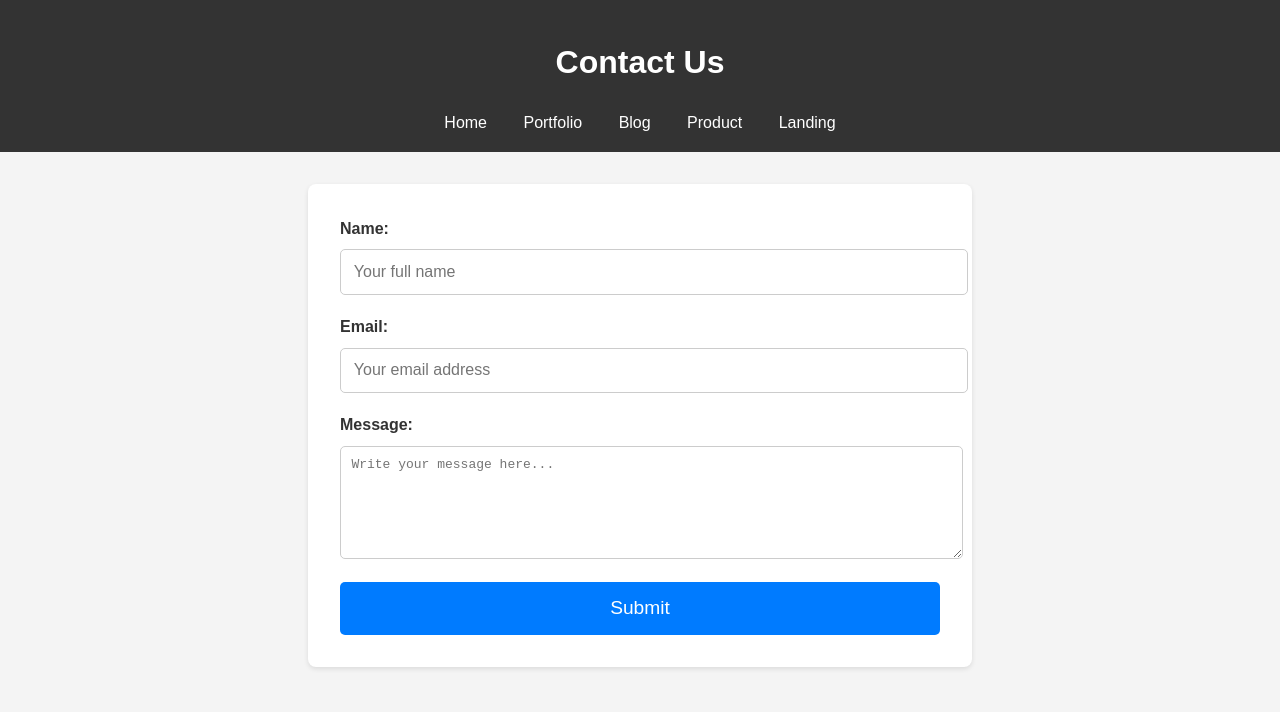
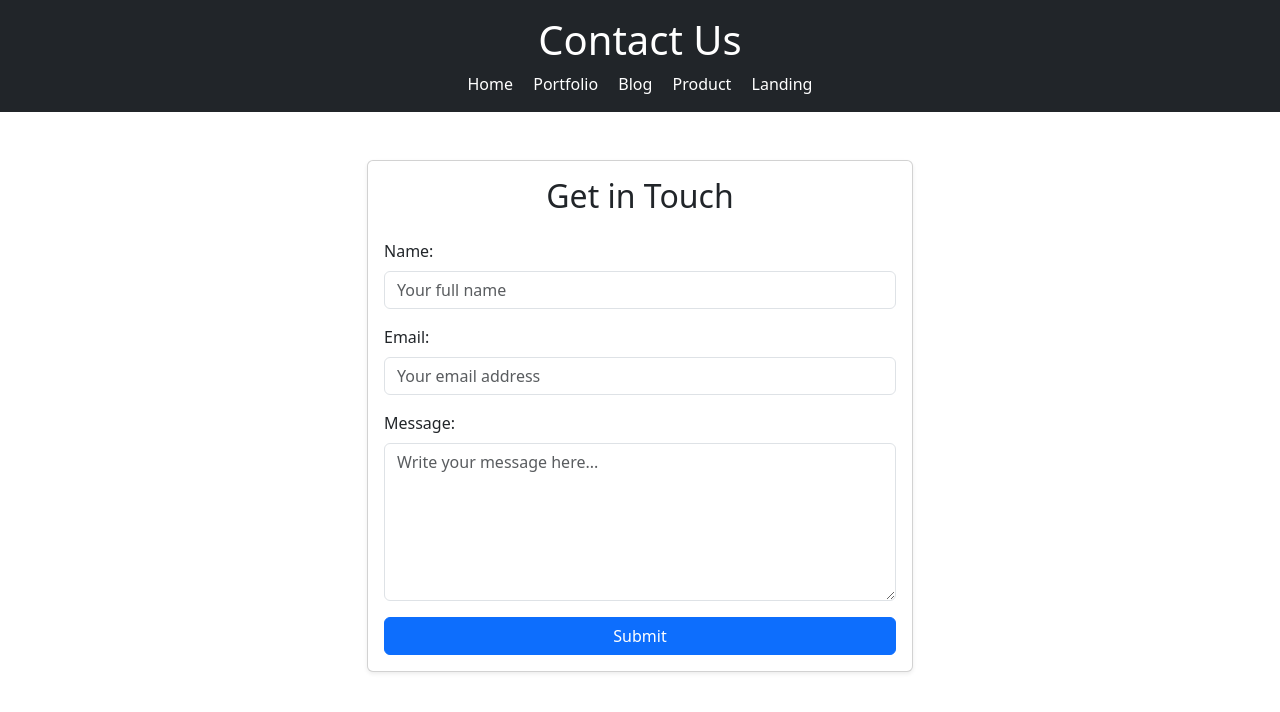
Before and after one commit to ZhoomartSuranbaev/my-website, a plain HTML site: page contact.html in a window 1280 px wide. Drawn offline with nearby package versions, Linux system fonts and the light colour scheme.

Commit message:
Update contact.html

```diff
--- a/contact.html
+++ b/contact.html
@@ -5,97 +5,49 @@
     <meta charset="UTF-8">
     <meta name="viewport" content="width=device-width, initial-scale=1.0">
     <title>Contact</title>
-    <style>
-        body {
-            font-family: Arial, sans-serif;
-            margin: 0;
-            padding: 0;
-            line-height: 1.6;
-            background-color: #f4f4f4;
-        }
-
-        header {
-            background: #333;
-            color: #fff;
-            padding: 1em 0;
-            text-align: center;
-        }
-
-        nav a {
-            margin: 0 1em;
-            color: #fff;
-            text-decoration: none;
-        }
-
-        .container {
-            max-width: 600px;
-            margin: 2em auto;
-            padding: 2em;
-            background: #fff;
-            border-radius: 8px;
-            box-shadow: 0 2px 5px rgba(0, 0, 0, 0.1);
-        }
-
-        form label {
-            display: block;
-            margin-bottom: 0.5em;
-            font-weight: bold;
-            color: #333;
-        }
-
-        form input,
-        form textarea {
-            width: 100%;
-            padding: 0.8em;
-            margin-bottom: 1.2em;
-            border: 1px solid #ccc;
-            border-radius: 5px;
-            font-size: 1em;
-        }
-
-        form button {
-            display: block;
-            width: 100%;
-            padding: 0.8em;
-            background: #007BFF;
-            color: #fff;
-            border: none;
-            border-radius: 5px;
-            font-size: 1.2em;
-            cursor: pointer;
-        }
-
-        form button:hover {
-            background: #0056b3;
-        }
-    </style>
+    <!-- Bootstrap CSS -->
+    <link href="https://cdn.jsdelivr.net/npm/bootstrap@5.3.2/dist/css/bootstrap.min.css" rel="stylesheet">
 </head>
 
 <body>
-    <header>
+    <header class="bg-dark text-white text-center py-3">
         <h1>Contact Us</h1>
-        <nav>
-            <a href="index.html">Home</a>
-            <a href="portfolio.html">Portfolio</a>
-            <a href="blog.html">Blog</a>
-            <a href="product.html">Product</a>
-            <a href="landing.html">Landing</a>
+        <nav class="d-inline">
+            <a href="index.html" class="text-white mx-2 text-decoration-none">Home</a>
+            <a href="portfolio.html" class="text-white mx-2 text-decoration-none">Portfolio</a>
+            <a href="blog.html" class="text-white mx-2 text-decoration-none">Blog</a>
+            <a href="product.html" class="text-white mx-2 text-decoration-none">Product</a>
+            <a href="landing.html" class="text-white mx-2 text-decoration-none">Landing</a>
         </nav>
     </header>
-    <div class="container">
-        <form>
-            <label for="name">Name:</label>
-            <input type="text" id="name" name="name" placeholder="Your full name" required>
-
-            <label for="email">Email:</label>
-            <input type="email" id="email" name="email" placeholder="Your email address" required>
-
-            <label for="message">Message:</label>
-            <textarea id="message" name="message" rows="6" placeholder="Write your message here..." required></textarea>
-
-            <button type="submit">Submit</button>
-        </form>
+    <div class="container my-5">
+        <div class="row justify-content-center">
+            <div class="col-md-8 col-lg-6">
+                <div class="card shadow-sm">
+                    <div class="card-body">
+                        <h2 class="card-title text-center mb-4">Get in Touch</h2>
+                        <form>
+                            <div class="mb-3">
+                                <label for="name" class="form-label">Name:</label>
+                                <input type="text" id="name" name="name" class="form-control" placeholder="Your full name" required>
+                            </div>
+                            <div class="mb-3">
+                                <label for="email" class="form-label">Email:</label>
+                                <input type="email" id="email" name="email" class="form-control" placeholder="Your email address" required>
+                            </div>
+                            <div class="mb-3">
+                                <label for="message" class="form-label">Message:</label>
+                                <textarea id="message" name="message" rows="6" class="form-control" placeholder="Write your message here..." required></textarea>
+                            </div>
+                            <button type="submit" class="btn btn-primary w-100">Submit</button>
+                        </form>
+                    </div>
+                </div>
+            </div>
+        </div>
     </div>
+    <!-- Bootstrap JS Bundle -->
+    <script src="https://cdn.jsdelivr.net/npm/bootstrap@5.3.2/dist/js/bootstrap.bundle.min.js"></script>
 </body>
 
 </html>
```
